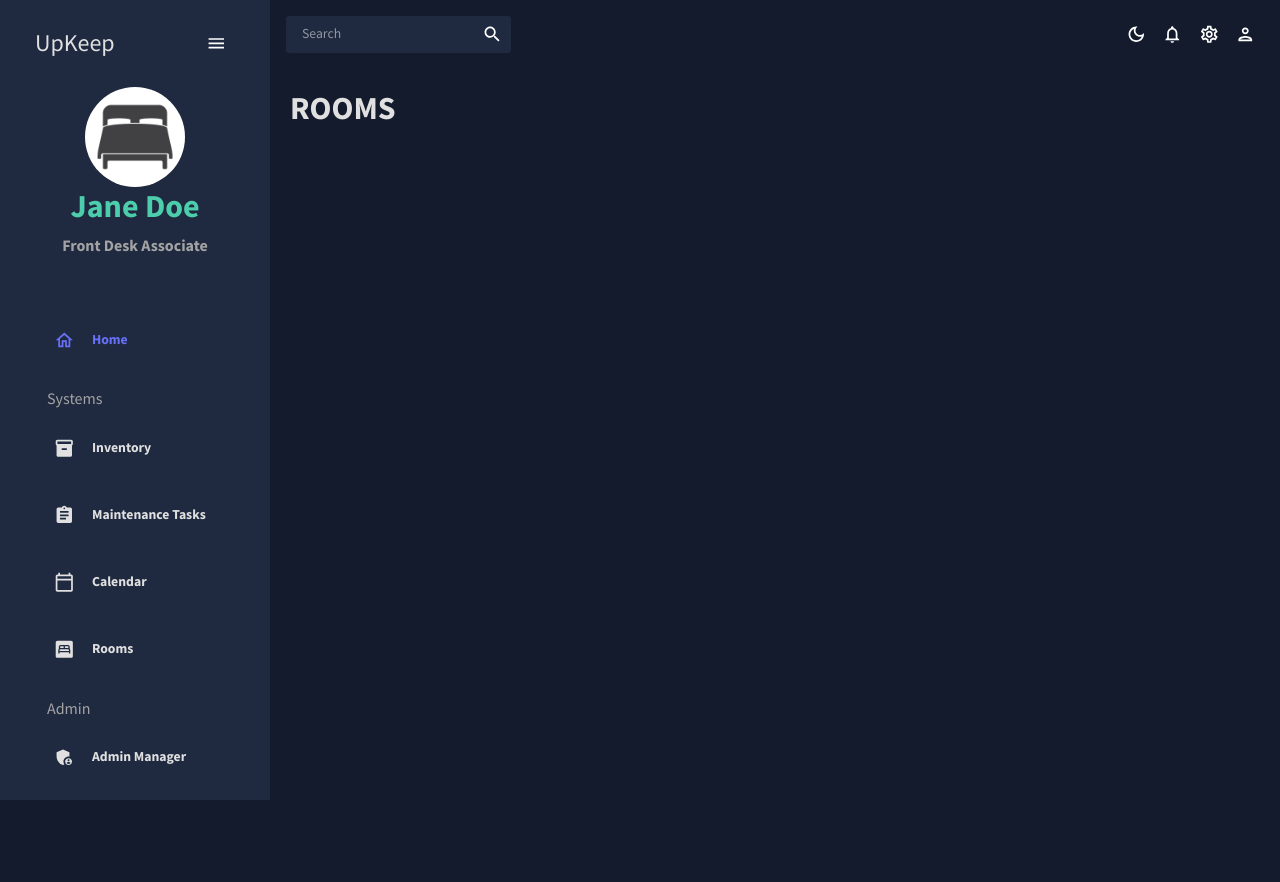
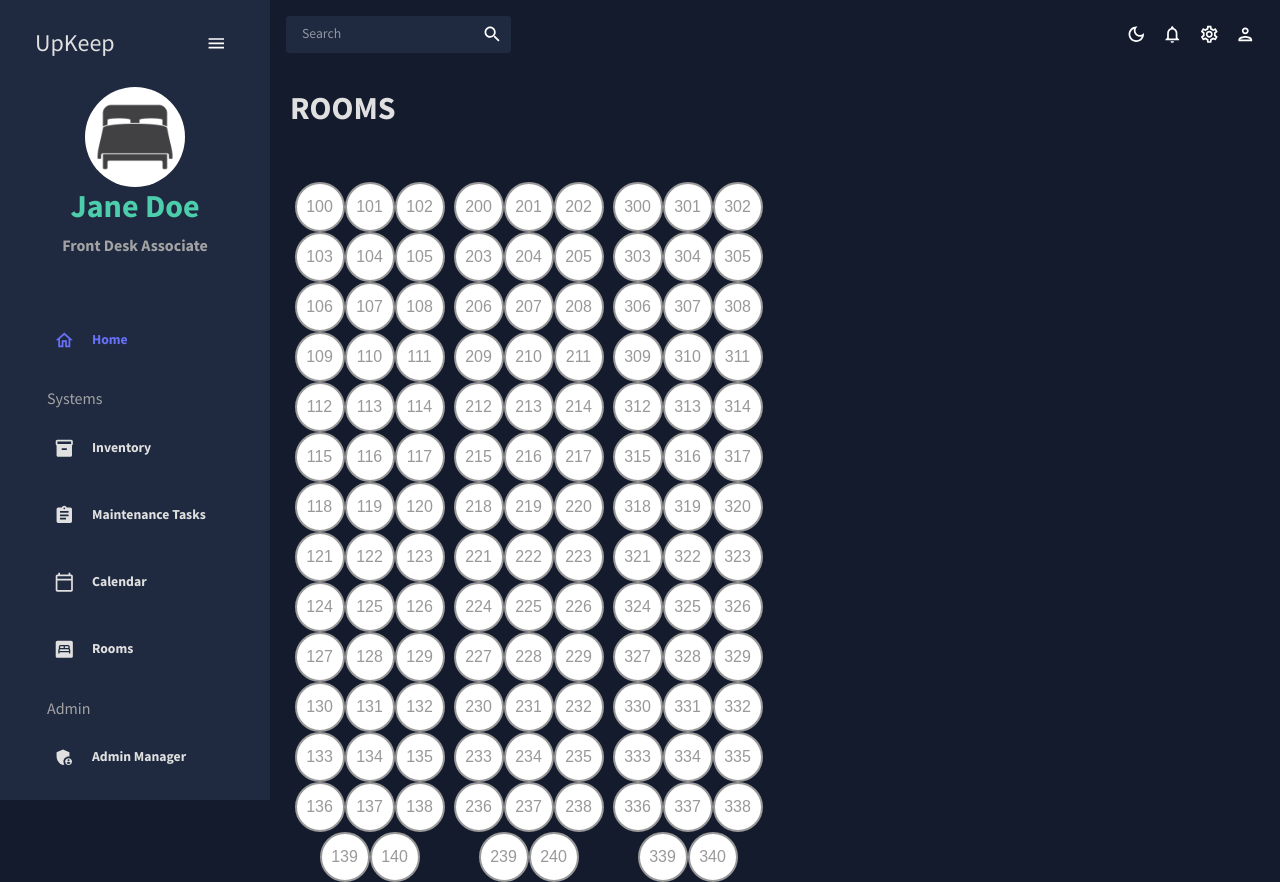
Before and after one commit to UpKeepUC/UpKeep, a React (Create React App) app in the folder UpKeepUI/: page /rooms in a window 1280 px wide. Before the commit the page ends 800 px from the top, so only its background shows below. Built offline with nearby package versions, Linux system fonts and the light colour scheme.

Commit message:
Rooms and Maintenance Form

```diff
--- /dev/null
+++ b/UpKeepUI/src/components/MaintenanceTable/MaintenanceTable.jsx
@@ -0,0 +1,49 @@
+import React, { useEffect, useState } from 'react'
+import Box from '@mui/material/Box';
+import DataTable from '../common/dataTable';
+
+// MaintenanceTaskId: 0,
+//                 MaintenanceTaskTypeId: 1,
+//                 MaintenanceTaskTypeModel: {},
+//                 Name: task,
+//                 Description: description,
+//                 MaintenanceTaskDueDate: new Date(dueDate),
+//                 MaintenanceTaskCompletedDate,
+
+
+const columns = [
+    { field: 'maintenanceTaskId', headerName: 'Id', flex: 1 },
+    { field: 'name', headerName: 'Name', flex: 1 },
+    { field: 'description', headerName: 'Description', flex: 1 },
+    { field: 'maintenanceTaskDueDate', headerName: 'Task Due Date', flex: 1 },
+];
+
+const MaintenanceTasksTableStyles = {
+    height: '650px',
+};
+
+const MaintenanceTable = ({ onError }) => {
+const [maintenanceTasks, setMaintenanceTasks] = useState([]);
+const apiURL = process.env.REACT_APP_API_URL;
+console.log("attempting");
+   useEffect(() => {
+        fetch(apiURL + '/MaintenanceTask/GetMaintenanceTasks')
+            .then((response) => response.json())
+            .then((json) => {
+                setMaintenanceTasks(json);
+                console.log(json);
+            })
+            .catch(() => onError())
+        }, []);
+
+return (
+        <DataTable
+            rows={maintenanceTasks}
+            columns={columns}
+            loading={!maintenanceTasks.length}
+            sx={MaintenanceTasksTableStyles}
+            getRowId={(row) => row.maintenanceTaskId}/>
+    );
+};
+
+export default MaintenanceTable
--- a/UpKeepUI/src/index.css
+++ b/UpKeepUI/src/index.css
@@ -34,3 +34,39 @@ body,
 ::-webkit-scrollbar-track:hover {
   background: #444;
 }
+
+.floors-container {
+  width: 100%;
+  height: 100%;
+  display: flex;
+  justify-content: center;
+  align-items: center;
+}
+
+.floor-plan {
+  display: flex;
+  flex-wrap: wrap;
+  max-width: 100%;
+  margin: auto;
+  justify-content: center;
+}
+
+.room {
+  width: 50px;
+  height: 50px;
+  border-radius: 50%;
+  display: flex;
+  justify-content: center;
+  align-items: center;
+  cursor: pointer;
+  background-color: #fff;
+  border: 2px solid #999;
+  font-size: 16px;
+  color: #999;
+  text-align: center;
+}
+
+.room:hover {
+  border-color: #0077ff;
+  color: #0077ff;
+}
--- a/UpKeepUI/src/pages/maintenanceTask/index.jsx
+++ b/UpKeepUI/src/pages/maintenanceTask/index.jsx
@@ -1,13 +1,64 @@
-import { Box } from "@mui/material";
+import React, { useState, useEffect } from 'react'
+import { Box, Typography, useTheme } from "@mui/material";
+import { DataGrid } from "@mui/x-data-grid";
+import { tokens } from "../../theme";
+import BasicSnackbar from '../../components/common/BasicSnackbar/BasicSnackbar';
+import MaintenanceTable from '../../components/MaintenanceTable/MaintenanceTable';
 import Header from "../../components/common/header";
 
-const MaintenanceTask = () => {
+const MaintenanceTask= () => {
+    const theme = useTheme();
+    const colors = tokens(theme.palette.mode);
+
+    const [open, setOpen] = useState(false);
+
+    const handleClose = (event, reason) => {
+    if (reason === 'clickaway') {
+      return;
+    }
+    setOpen(false);
+    };
   return (
-  <Box m="20px">
-    <Box display="flex" justifyContent="space-between" alignItems="center">
-      <Header title="MAINTENANCE TASKS" subtitle="" />
+    <Box m="20px">
+      <Header title="MAINTENANCE" subtitle="Manage your Maintenance Tasks!" />
+      <Box
+        m="40px 0 0 0"
+        height="75vh"
+        sx={{
+          "& .MuiDataGrid-root": {
+            border: "none",
+          },
+          "& .MuiDataGrid-cell": {
+            borderBottom: "none",
+          },
+          "& .name-column--cell": {
+            color: colors.greenAccent[300],
+          },
+          "& .MuiDataGrid-columnHeaders": {
+            backgroundColor: colors.blueAccent[700],
+            borderBottom: "none",
+          },
+          "& .MuiDataGrid-virtualScroller": {
+            backgroundColor: colors.primary[400],
+          },
+          "& .MuiDataGrid-footerContainer": {
+            borderTop: "none",
+            backgroundColor: colors.blueAccent[700],
+          },
+          "& .MuiCheckbox-root": {
+            color: `${colors.greenAccent[200]} !important`,
+          },
+        }}
+      >
+       <MaintenanceTable onError={() => setOpen(true)} />
+       <BasicSnackbar
+                open={open}
+                severity="error"
+                message="Data couldn't be fetched"
+                onClose={handleClose}
+        />
+      </Box>
     </Box>
-  </Box>
   );
 };
 
--- a/UpKeepUI/src/pages/rooms/index.jsx
+++ b/UpKeepUI/src/pages/rooms/index.jsx
@@ -1,13 +1,91 @@
-import { Box } from "@mui/material";
+import { Box, Grid, Modal } from "@mui/material";
+import { useState } from "react";
 import Header from "../../components/common/header";
+import InventoryTable from '../../components/InventoryTable/InventoryTable';
+import "../../index.css";
 
 const Rooms = () => {
+  const [selectedRoom, setSelectedRoom] = useState(null);
+
+  const handleRoomClick = (room) => {
+    setSelectedRoom(room);
+  };
+
+  const handleClose = () => {
+    setSelectedRoom(null);
+  };
+
+  const rooms100to140 = Array.from(Array(41), (_, i) => i + 100);
+  const rooms200to240 = Array.from(Array(41), (_, i) => i + 200);
+  const rooms300to340 = Array.from(Array(41), (_, i) => i + 300);
+
   return (
-  <Box m="20px">
-    <Box display="flex" justifyContent="space-between" alignItems="center">
-      <Header title="ROOMS" subtitle="" />
+    <Box m="20px">
+      <Box
+        display="flex"
+        justifyContent="space-between"
+        alignItems="center"
+      >
+        <Header title="ROOMS" subtitle="" />
+      </Box>
+      <Box mt="20px">
+        <Grid container spacing={2}>
+          <Grid item xs={12} md={6}>
+            <Box display="flex" justifyContent="center">
+              <Box className="floor-plan">
+                {rooms100to140.map((room) => (
+                  <div
+                    key={room}
+                    className={`room room-${room}`}
+                    onClick={() => handleRoomClick(`Room ${room}`)}
+                  >
+                    <div className="room-number">{room}</div>
+                  </div>
+                ))}
+              </Box>
+              <Box className="floor-plan">
+                {rooms200to240.map((room) => (
+                  <div
+                    key={room}
+                    className={`room room-${room}`}
+                    onClick={() => handleRoomClick(`Room ${room}`)}
+                  >
+                    <div className="room-number">{room}</div>
+                  </div>
+                ))}
+              </Box><Box className="floor-plan">
+                {rooms300to340.map((room) => (
+                  <div
+                    key={room}
+                    className={`room room-${room}`}
+                    onClick={() => handleRoomClick(`Room ${room}`)}
+                  >
+                    <div className="room-number">{room}</div>
+                  </div>
+                ))}
+              </Box>
+            </Box>
+          </Grid>
+        </Grid>
+      </Box>
+      <Modal open={selectedRoom !== null} onClose={handleClose}>
+        <Box
+          sx={{
+            position: "absolute",
+            top: "50%",
+            left: "50%",
+            transform: "translate(-50%, -50%)",
+            width: "75%",
+            bgcolor: "background.paper",
+            boxShadow: 24,
+            p: 4,
+          }}
+        >
+          <h2>{selectedRoom}</h2>
+          <p><InventoryTable></InventoryTable></p>
+        </Box>
+      </Modal>
     </Box>
-  </Box>
   );
 };
 
```
Also changed, not shown: 1 other file (tests, documents, lock files or other folders).
